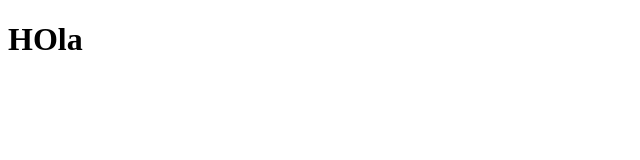
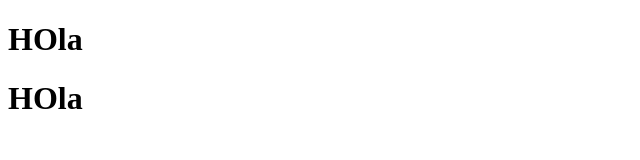
Before and after one commit to rcdf44/uwu, a plain HTML site: page index.html in a window 1280 px wide. Shown: the whole page, without its empty margins (0-640 px from the left). Drawn offline with Linux system fonts and the light colour scheme.

Commit message:
agregando una linea

```diff
--- a/index.html
+++ b/index.html
@@ -7,5 +7,6 @@
   </head>
   <body>
     <h1>HOla</h1>
+    <h1>HOla</h1>
   </body>
 </html>
```
